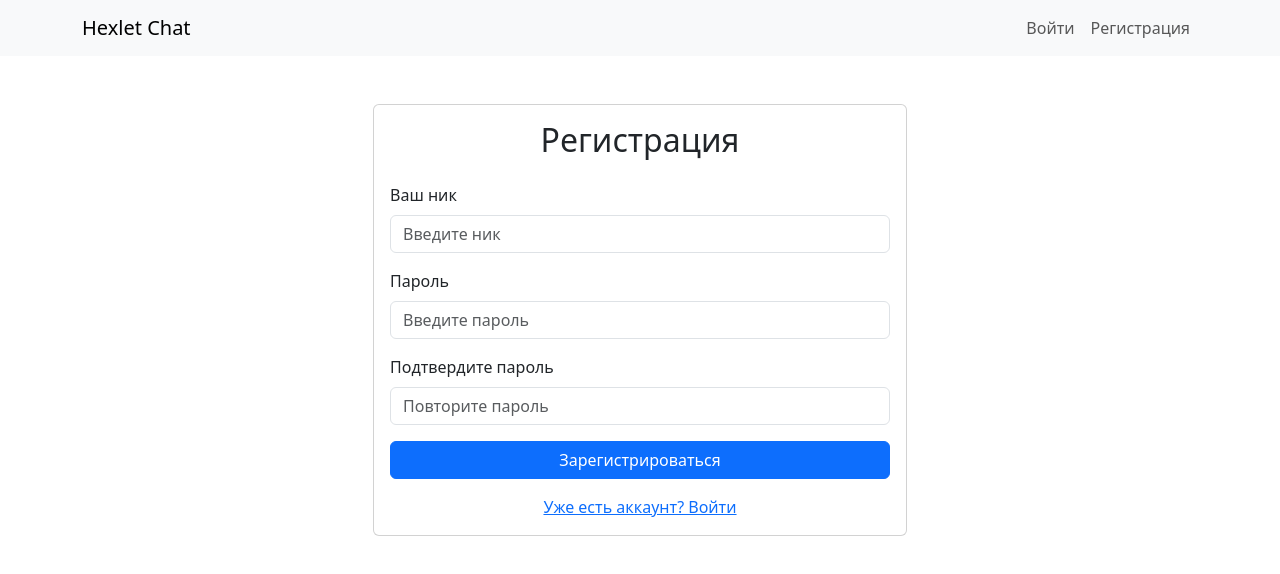
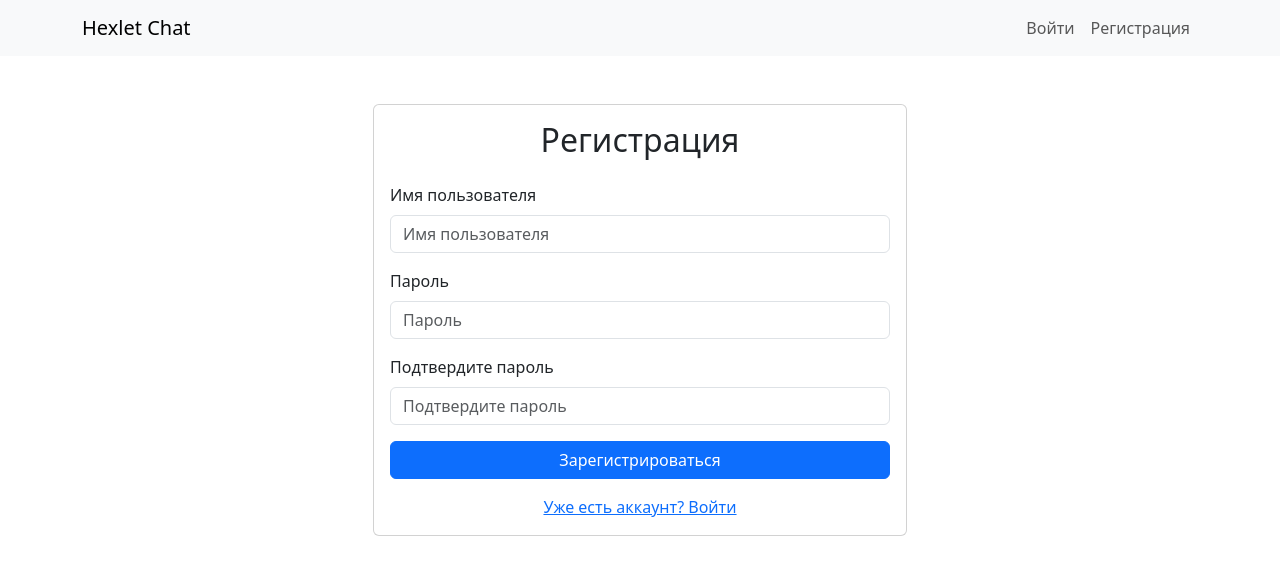
Before and after one commit to Snbit1/frontend-project-12, a React app in the folder frontend/: page /signup in a window 1280 px wide. Shown: the top 574 px of the page. Built offline with nearby package versions, Linux system fonts and the light colour scheme; no server answers; the HTML template or start-up script is replaced by a standard one; what leo-profanity would draw is missing.

Commit message:
Fixed i18next

```diff
--- a/frontend/src/locales/ru/translation.json
+++ b/frontend/src/locales/ru/translation.json
@@ -11,11 +11,11 @@
   "entrance": "Войти",
   "incorrectUser": "Неверные имя пользователя или пароль",
   "networkError": "Ошибка соединения",
-  "username": "Ваш ник",
-  "enterUsername": "Введите ник",
+  "username": "Имя пользователя",
+  "enterUsername": "Ваш ник",
   "password": "Пароль",
-  "enterPassword": "Введите пароль",
-  "createAcc": "Нет аккаунта? Зарегистрироваться",
+  "enterPassword": "Пароль",
+  "createAcc": "Регистрация",
   "usernameMin": "От 3 до 20 символов",
   "usernameMax": "От 3 до 20 символов",
   "requiredField": "Обязательное поле",
@@ -25,7 +25,7 @@
   "registration": "Регистрация",
   "userExists": "Пользователь с таким именем уже существует",
   "confirmPassword": "Подтвердите пароль",
-  "repeatPassword": "Повторите пароль",
+  "repeatPassword": "Подтвердите пароль",
   "register": "Зарегистрироваться",
   "alreadyHaveAcc": "Уже есть аккаунт? Войти",
   "passwordsMustMatch": "Пароли должны совпадать",
--- a/frontend/src/pages/ChatPage.jsx
+++ b/frontend/src/pages/ChatPage.jsx
@@ -243,6 +243,17 @@ const ChatPage = () => {
                   variant="link"
                   size="sm"
                   onClick={() => setSelectedChannelId(c.id)}
+                  style={{
+                    textDecoration: 'none',
+                    color: 'black',
+                    border: 'none',
+                    background: 'none',
+                    padding: 0,
+                    margin: 0,
+                    outline: 'none',
+                    boxShadow: 'none',
+                  }}
+                  className="p-0 m-0 border-0"
                 >
                   <span style={{ display: 'none' }}>{c.name}</span>
                   {`# ${c.name}`}
--- a/frontend/src/pages/LoginPage.jsx
+++ b/frontend/src/pages/LoginPage.jsx
@@ -70,7 +70,9 @@ const LoginPage = () => {
                 {({ isSubmitting }) => (
                   <Form>
                     <BootstrapForm.Group className="mb-3">
-                      <BootstrapForm.Label>{t('username')}</BootstrapForm.Label>
+                      <BootstrapForm.Label>
+                        {t('enterUsername')}
+                      </BootstrapForm.Label>
                       <Field
                         name="username"
                         type="text"
@@ -109,6 +111,7 @@ const LoginPage = () => {
                     </Button>
 
                     <div className="mt-3 text-center">
+                      <span>Нет аккаунта? </span>
                       <Link to="/signup">{t('createAcc')}</Link>
                     </div>
                   </Form>
--- a/frontend/src/pages/SignupPage.jsx
+++ b/frontend/src/pages/SignupPage.jsx
@@ -86,7 +86,7 @@ const SignupPage = () => {
                         name="username"
                         type="text"
                         as={BootstrapForm.Control}
-                        placeholder={t('enterUsername')}
+                        placeholder={t('username')}
                       />
                       <ErrorMessage
                         name="username"
@@ -101,7 +101,7 @@ const SignupPage = () => {
                         name="password"
                         type="password"
                         as={BootstrapForm.Control}
-                        placeholder={t('enterPassword')}
+                        placeholder={t('password')}
                       />
                       <ErrorMessage
                         name="password"
@@ -118,7 +118,7 @@ const SignupPage = () => {
                         name="confirmPassword"
                         type="password"
                         as={BootstrapForm.Control}
-                        placeholder={t('repeatPassword')}
+                        placeholder={t('confirmPassword')}
                       />
                       <ErrorMessage
                         name="confirmPassword"
```
Also changed, not shown: 1 other file (tests, documents, lock files or other folders).
